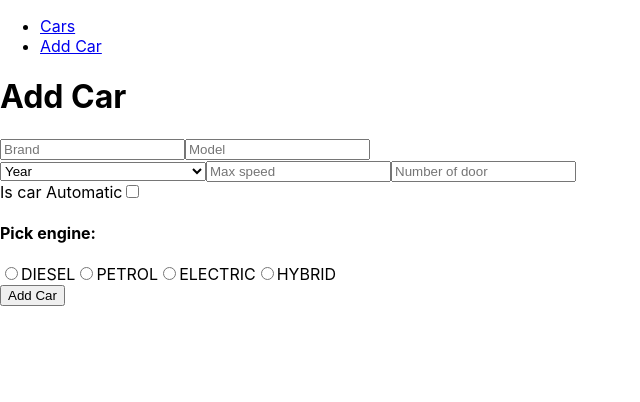
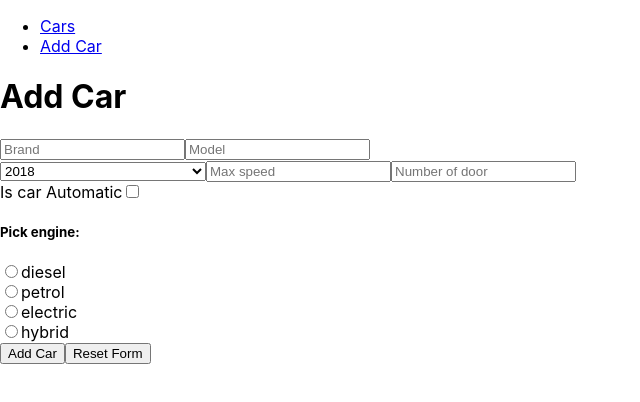
Before and after one commit to manePeric/cars-zadatak, a React (Create React App) app: page /add in a window 1280 px wide. Shown: the top 402 px of the page, without its empty margins (0-640 px from the left). Built offline with nearby package versions, Linux system fonts and the light colour scheme.

Commit message:
Treci i Cetvrti Zadatak

```diff
--- a/src/pages/AddCar.js
+++ b/src/pages/AddCar.js
@@ -1,33 +1,63 @@
 import React, { useState } from "react";
-
+import { useHistory, useParams} from "react-router-dom";
+import carService from "../services/CarService";
 const years = () => {
   const array = [];
   const startYear = 1990;
   const endYear = 2018;
 
   for (let i = endYear; i >= startYear; i--) {
-    array.push(<option value={i}>{i}</option>);
+    array.push(i);
   }
   return array;
 };
 
 const engines = ["diesel", "petrol", "electric", "hybrid"];
 
+
+
 function AddCar() {
+
+  const {id}  = useParams();
+  const history = useHistory();
+
   const [newCar, setNewCar] = useState({
     brand: "",
     model: "",
-    year: years,
+    year: years()[0] ,
     maxSpeed: "",
     numberOfDoors: "",
     isAutomatic: false,
     engine: "",
   });
 
+  const handleNewCarSubmit = async (event) => {
+    event.preventDefault();
+    if (!id) {
+      await carService.add(newCar);
+    } else {
+      console.log('ovo je id');
+    }
+
+    history.push('/cars');
+  };
+
+  const resetForm = () => {
+    setNewCar({
+      brand: '',
+      model: '',
+      year: years()[0],
+      maxSpeed: '',
+      numberOfDoors: '',
+      isAutomatic: false,
+      engine: '',
+    });
+  };
+
   return (
     <div>
       <h1>Add Car</h1>
-      <form>
+      <form onSubmit={handleNewCarSubmit}>
         <input
           value={newCar.brand}
           placeholder="Brand"
@@ -45,13 +75,13 @@ function AddCar() {
         <br></br>
         <select
           style={{ width: 206 }}
+          value={newCar.year}
           onChange={({ target }) =>
             setNewCar({ ...newCar, year: Number(target.value) })
           }
-          value={newCar.year}
         >
-          <option value="0">Year</option>
-          {years()}
+
+          {years().map((item) => <option key={item} value={item}>{item}</option>)}
         </select>
         <input
           value={newCar.maxSpeed}
@@ -78,8 +108,8 @@ function AddCar() {
             }}
           />
         </span>
-        <div style={{ flexDirection: "column" }}>
-          <h4>Pick engine:</h4>
+        <div style={{ flexDirection: "column" , display: "flex"}}>
+          <h5>Pick engine:</h5>
           {engines.map((engine, index) => (
             <span key={index}>
               <input
@@ -90,11 +120,14 @@ function AddCar() {
                 value={engine}
                 onChange={() => setNewCar({ ...newCar, engine })}
               />
-              {engine.toUpperCase()}
+              {engine.toLowerCase()}
             </span>
           ))}
         </div>
         <button>Add Car</button>
+        <button type='button' onClick={resetForm}>
+            Reset Form
+        </button>
       </form>
     </div>
   );
--- a/src/services/CarService.js
+++ b/src/services/CarService.js
@@ -3,7 +3,7 @@ import axios from "axios";
 class CarService {
   constructor() {
     this.cars = axios.create({
-      dbURL: "http://localhost:3000",
+      baseURL: "http://localhost:3000/api",
     });
   }
 
```
